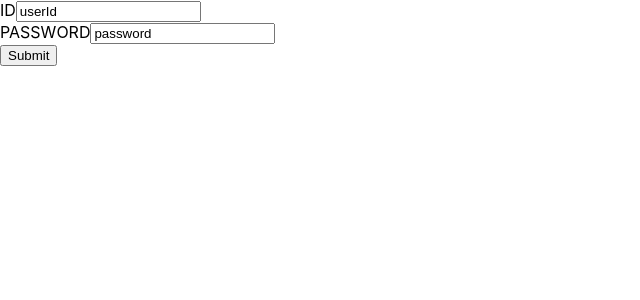
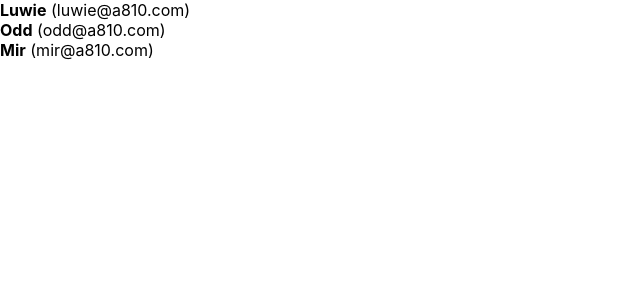
Before and after one commit to glenn-a810/GlennStudy, a React (Create React App) app in the folder react-study/: page / in a window 1280 px wide. Shown: the top 300 px of the page, without its empty margins (0-640 px from the left). Built offline with nearby package versions, Linux system fonts and the light colour scheme.

Commit message:
배열 렌더링 연습. map()사용하는 예시인데 좀 어렵..

```diff
--- a/react-study/src/App.js
+++ b/react-study/src/App.js
@@ -1,16 +1,12 @@
-import React, { useState } from 'react'
-import InputSample from './Components/InputSample'
-import Counter from './Components/Counter'
-import Login from './Components/Login'
+import React from 'react'
+import UserList from './Components/UserList'
+
 
 
 function App() {
-  const [id, setId] = useState('userId')
-  const [password, setPassword] = useState('password')
-
   return(
     <>
-      <Login id={id} password={password} setId={setId} setPassword={setPassword}></Login>
+      <UserList/>
     </>
   )
 }
--- a/react-study/src/Components/UserList.js
+++ b/react-study/src/Components/UserList.js
@@ -38,10 +38,13 @@ function UserList() {
             <div>
                 <b>{users[2].username}</b> <span>({users[2].email})</span>
             </div> */}
-            <div>
+            {/* <div>
                 <User user = {users[0]}/>
                 <User user = {users[1]}/>
                 <User user = {users[2]}/>
+            </div> */}
+            <div>
+                {users.map(user => (<User user={user} key={user.id}/>))}
             </div>
         </div>
     )
```
